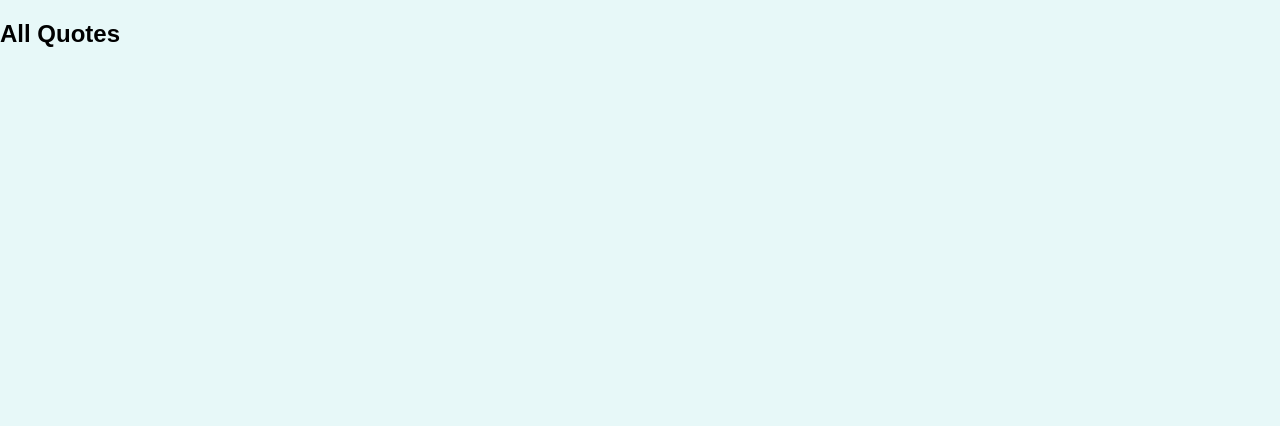
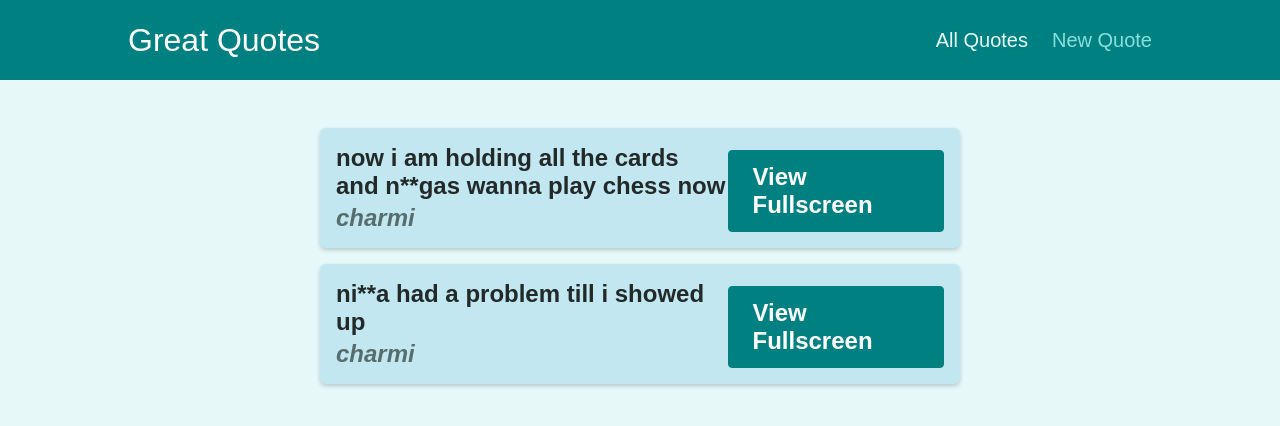
Before and after one commit to harasees-singh/routing-project, a React (Create React App) app: page /quotes in a window 1280 px wide. Shown: the top 426 px of the page. Built offline with nearby package versions, Linux system fonts and the light colour scheme.

Commit message:
dummy quotes added

```diff
--- a/src/App.js
+++ b/src/App.js
@@ -2,9 +2,10 @@
 import AllQuotes from './pages/AllQuotes';
 import QuoteDetails from './pages/QuoteDetails';
 import NewQuote from './pages/NewQuote';
+import Layout from './components/layout/Layout';
 function App() {
     return (
-        <div>
+        <Layout>
             <Switch>
                 <Route path='/' exact>
                     <Redirect to='/quotes'/>
@@ -21,7 +22,7 @@
                     <NewQuote />
                 </Route>
             </Switch>
-        </div>
+        </Layout>
     );
 }
 
--- /dev/null
+++ b/src/components/layout/Layout.js
@@ -0,0 +1,11 @@
+import classes from './Layout.module.css'
+import MainNavigation from './MainNavigation'
+const Layout = (props) => {
+    return(
+        <>
+            <MainNavigation />
+            <main className={classes.main}>{props.children}</main>
+        </>
+    )
+}
+export default Layout;
--- /dev/null
+++ b/src/components/layout/MainNavigation.js
@@ -0,0 +1,14 @@
+import { NavLink } from 'react-router-dom';
+import classes from './MainNavigation.module.css'
+const MainNavigation = () => {
+    return <header className={classes.header}>
+        <div className={classes.logo}>Great Quotes</div>
+        <nav className={classes.nav}>
+            <ul>
+                <li><NavLink to='/quotes' activeClassName={classes.active}>All Quotes</NavLink></li>
+                <li><NavLink to='/new-quote' activeClassName={classes.active}>New Quote</NavLink></li>
+            </ul>
+        </nav>
+    </header>
+}
+export default MainNavigation;
--- a/src/pages/AllQuotes.js
+++ b/src/pages/AllQuotes.js
@@ -1,4 +1,17 @@
+import QuoteList from '../components/quotes/QuoteList'
+const DUMMY_QUOTES = [
+    {
+        id: 'q1',
+        author: 'charmi',
+        text: 'now i am holding all the cards and n**gas wanna play chess now'
+    },
+    {
+        id: 'q1',
+        author: 'charmi',
+        text: 'ni**a had a problem till i showed up'
+    }
+]
 const AllQuotes = () => {
-    return <h2>All Quotes</h2>
+    return <h2><QuoteList quotes={DUMMY_QUOTES} /></h2>
 }
 export default AllQuotes;
```
Also changed, not shown: 1 other file (tests, documents, lock files or other folders).
